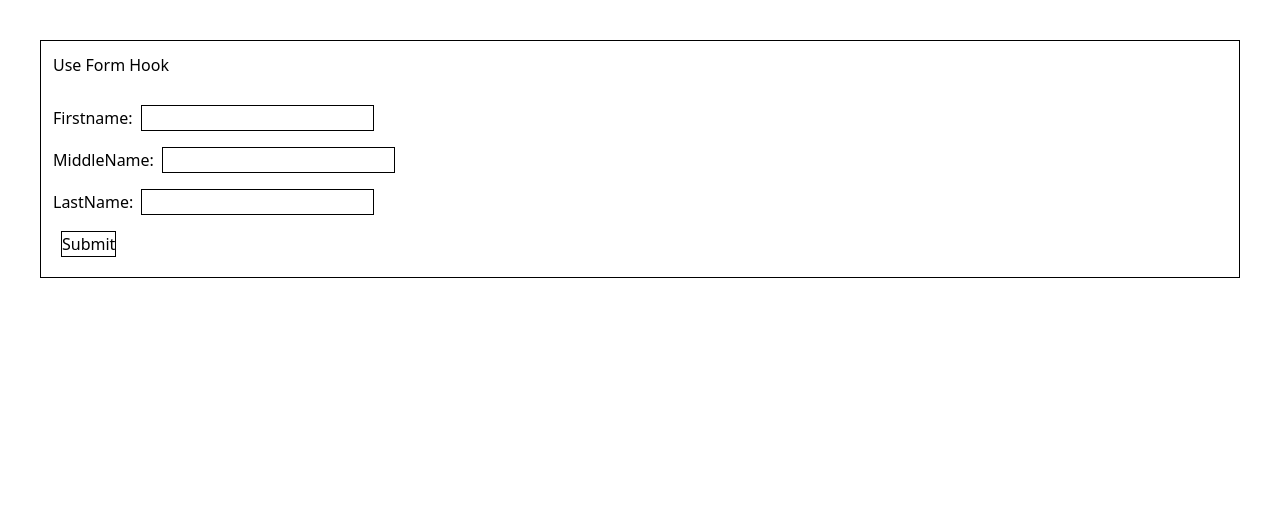
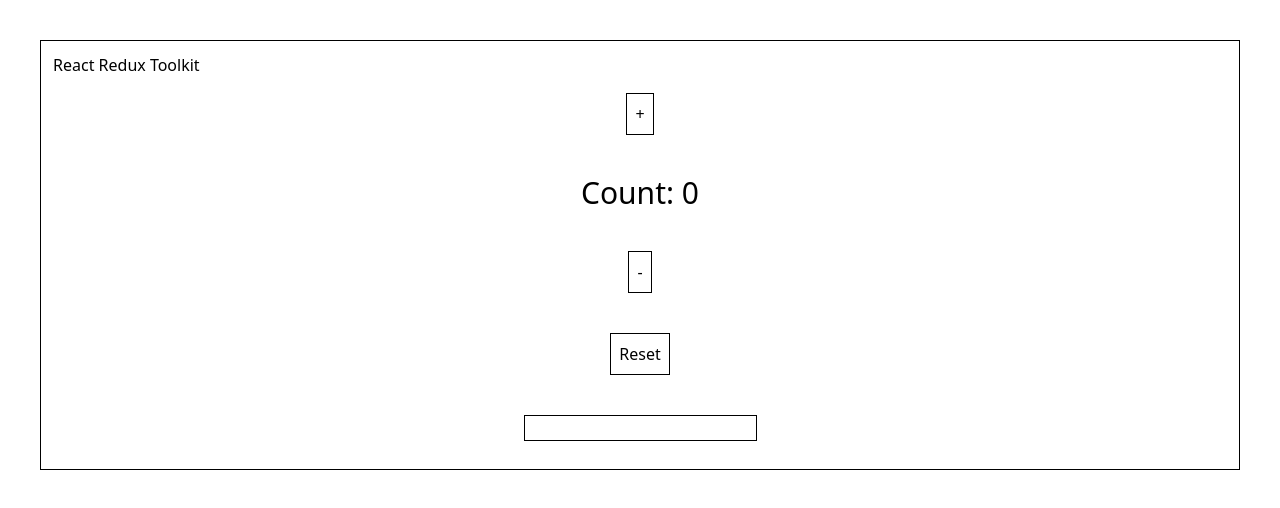
Before and after one commit to anuragShingare30/ReactJS-TypeScript, a React (Vite) app in the folder reactjs_intro/my-react-app/: page / in a window 1280 px wide. Shown: the top 508 px of the page. Built offline with nearby package versions, Linux system fonts and the light colour scheme.

Commit message:
third commit

```diff
--- a/reactjs_intro/my-react-app/package.json
+++ b/reactjs_intro/my-react-app/package.json
@@ -10,9 +10,11 @@
     "preview": "vite preview"
   },
   "dependencies": {
+    "@reduxjs/toolkit": "^2.4.0",
     "react": "^18.3.1",
     "react-dom": "^18.3.1",
     "react-hook-form": "^7.53.2",
+    "react-redux": "^9.1.2",
     "react-router": "^7.0.2"
   },
   "devDependencies": {
--- a/reactjs_intro/my-react-app/src/App.jsx
+++ b/reactjs_intro/my-react-app/src/App.jsx
@@ -12,7 +12,7 @@ import ErrorPage from "./components/RouterPages/ErrorPage";
 import UseParams from "./components/RouterPages/UseParams";
 import {ReactRouter} from "./components/ReactRouter";
 import UseForm from "./components/UseForm";
-
+import ReactRedux from "./components/ReactRedux";
 
 // // Create Context
 // // Wrap the children inside an provider
@@ -54,7 +54,10 @@ function App() {
       </Routes>
       <ReactRouter></ReactRouter> */}
 
-      <UseForm></UseForm>
+
+      {/* <UseForm></UseForm> */}
+
+      <ReactRedux></ReactRedux>
 
 
     </div>
--- /dev/null
+++ b/reactjs_intro/my-react-app/src/components/ReactRedux.jsx
@@ -0,0 +1,49 @@
+import React from 'react'
+import { useSelector, useDispatch } from 'react-redux';
+import {increment, decrement, incrementByAmount,resetValue} from "./Redux/features/counterSlice";
+
+
+const ReactRedux = () => {
+    const [name,setName] =React.useState("");
+    const count = useSelector((state) => state.counter.value);
+    const dispatch = useDispatch();
+
+    function handleIncreament(){
+        dispatch(increment());
+    }
+
+    function handleDecreament(){
+        dispatch(decrement());
+    }
+
+    function handleReset(){
+        dispatch(resetValue());
+    }
+
+    function handleInput(e){
+        setName(e.target.value)
+    }
+
+
+
+  return (
+    <div className='border border-black p-3 m-10'>
+        <h1>React Redux Toolkit</h1>
+        <div className='flex flex-col gap-10 m-4 items-center'>
+            <button className='border border-black p-2' onClick={handleIncreament}>
+                +
+            </button>
+            <p className='text-3xl'>Count: {count}</p>
+            <button className='border border-black p-2' onClick={handleDecreament}>
+                -
+            </button>
+            <button className='border border-black p-2' onClick={handleReset}>Reset</button>
+
+            <input type="text" onChange={handleInput} className='border border-black'/>
+        </div>
+        <p className='text-3xl'>{name}</p>
+    </div>
+  )
+}
+
+export default ReactRedux;
--- /dev/null
+++ b/reactjs_intro/my-react-app/src/components/Redux/features/counterSlice.jsx
@@ -0,0 +1,29 @@
+import { createSlice } from '@reduxjs/toolkit'
+
+const initialState = {
+  value: 0,
+}
+
+export const counterSlice = createSlice({
+  name: 'counter',
+  initialState,
+  reducers: {
+    increment: (state) => {
+      state.value += 1
+    },
+    decrement: (state) => {
+      state.value -= 1
+    },
+    resetValue:(state)=>{
+        state.value = 0;
+    },
+    incrementByAmount: (state, action) => {
+      state.value += Number(action.payload);
+    },
+  },
+})
+
+// Action creators are generated for each case reducer function
+export const { increment, decrement, incrementByAmount,resetValue } = counterSlice.actions
+
+export default counterSlice.reducer;
--- /dev/null
+++ b/reactjs_intro/my-react-app/src/components/Redux/store.jsx
@@ -0,0 +1,8 @@
+import { configureStore } from '@reduxjs/toolkit';
+import counterReducer from "../Redux/features/counterSlice";
+
+export const store = configureStore({
+  reducer: {
+    counter:counterReducer,
+  },
+})
--- a/reactjs_intro/my-react-app/src/main.jsx
+++ b/reactjs_intro/my-react-app/src/main.jsx
@@ -2,11 +2,15 @@ import { StrictMode } from 'react'
 import { createRoot } from 'react-dom/client'
 import App from './App.jsx'
 import "./index.css";
+import { store } from './components/Redux/store.jsx'
+import { Provider } from 'react-redux'
 
 createRoot(document.getElementById('root')).render(
 
   <StrictMode>
-    <App />
+    <Provider store={store}>
+      <App />
+    </Provider>
   </StrictMode>
 
 )
```
Also changed, not shown: 1 other file (tests, documents, lock files or other folders).
